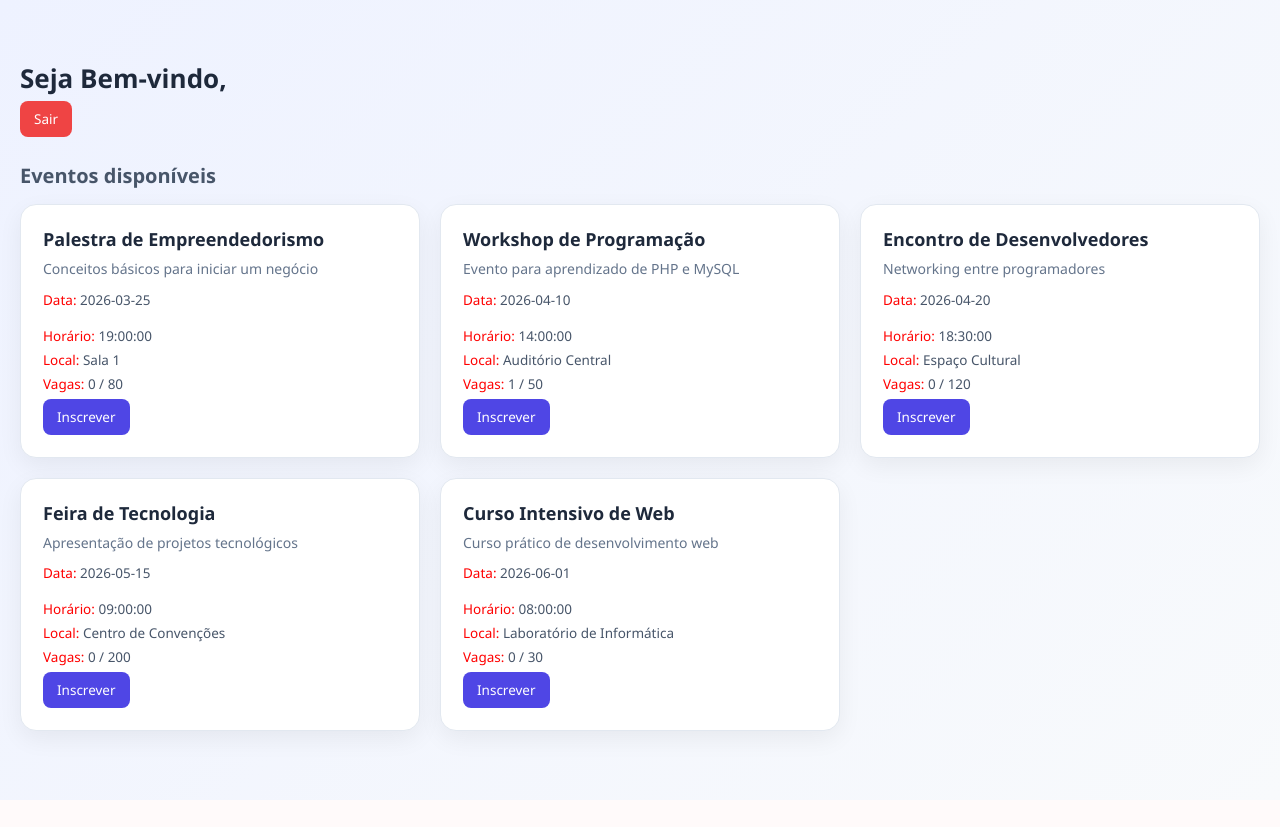
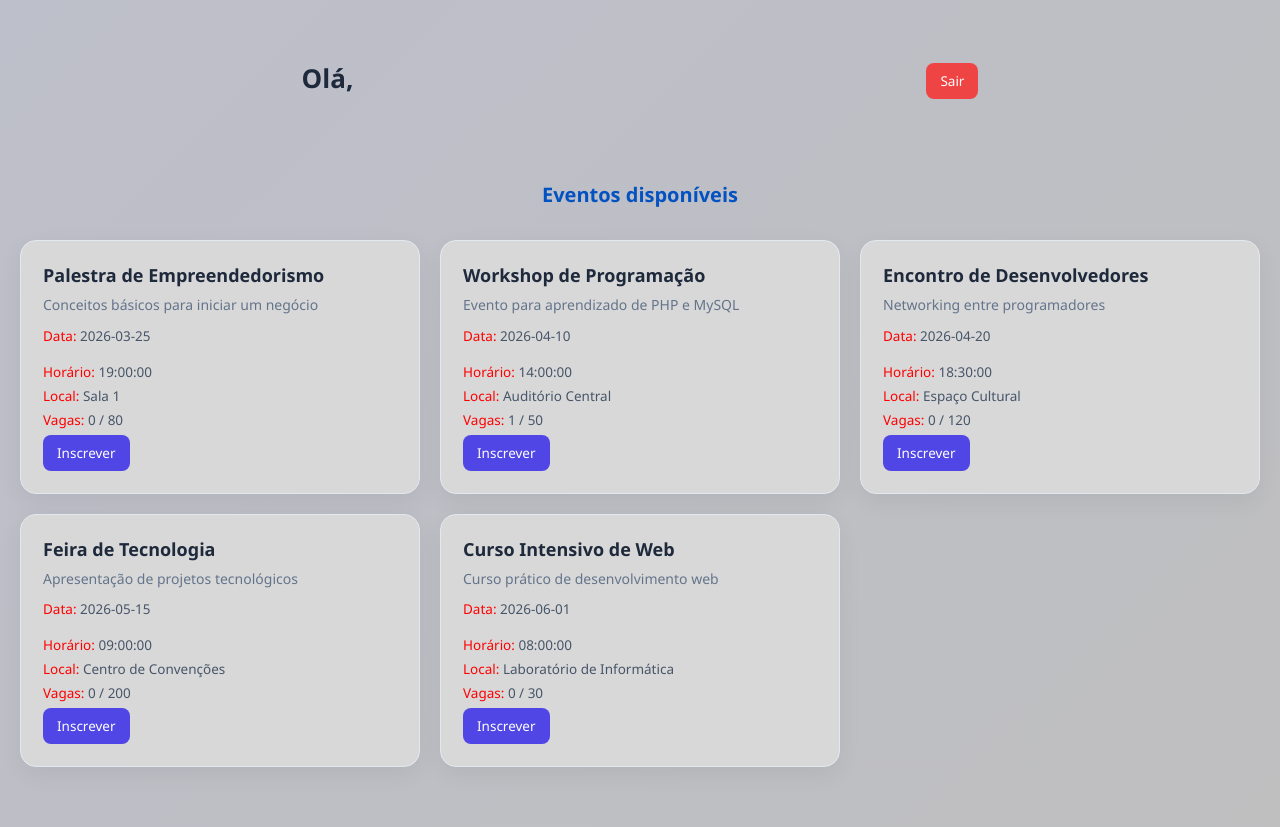
Before and after one commit to Dhiogo-Antonio/gerenciamento-eventos, a PHP site: page / in a window 1280 px wide. Before the commit the page ends 800 px from the top, so only its background shows below. Run offline with PHP 8.4, Linux system fonts and the light colour scheme; the visitor is signed in with stand-in values (Sample User, id 1); data comes from the database, SQL or seed files in the repository; tables that the repository leaves empty hold one stand-in row (values such as "Sample post"); a stand-in replaces the project's code that opens the database connection.

Commit message:
settings

```diff
--- a/Usuario/cancelarInscricao.php
+++ b/Usuario/cancelarInscricao.php
@@ -2,7 +2,7 @@
 session_start();
 require_once "../db/database.php";
 
-// 🔐 Verifica login
+
 if (!isset($_SESSION['participante'])) {
     header("Location: ../public/login.php");
     exit;
@@ -11,7 +11,6 @@ if (!isset($_SESSION['participante'])) {
 $participante = $_SESSION['participante'];
 $evento_id = $_GET['id'];
 
-// Deletar inscrição
 $stmt = $pdo->prepare("DELETE FROM inscricoes
                        WHERE evento_id = ?
                        AND participante_id = ?");
--- a/Usuario/inscrever.php
+++ b/Usuario/inscrever.php
@@ -10,7 +10,7 @@ if (!isset($_SESSION['participante'])) {
 $participante = $_SESSION['participante'];
 $evento_id = $_GET['id'];
 
-// 1. Já inscrito?
+
 $stmt = $pdo->prepare("SELECT * FROM inscricoes WHERE evento_id = ? AND participante_id = ?");
 $stmt->execute([$evento_id, $participante['id']]);
 
@@ -19,7 +19,6 @@ if ($stmt->rowCount() > 0) {
     exit;
 }
 
-// 2. Verificar vagas
 $stmt = $pdo->prepare("SELECT max_participantes FROM eventos WHERE id = ?");
 $stmt->execute([$evento_id]);
 $evento = $stmt->fetch();
@@ -33,7 +32,7 @@ if ($total >= $evento['max_participantes']) {
     exit;
 }
 
-// 3. Inserir
+
 $stmt = $pdo->prepare("INSERT INTO inscricoes (evento_id, participante_id) VALUES (?, ?)");
 $stmt->execute([$evento_id, $participante['id']]);
 
--- a/admin/index.php
+++ b/admin/index.php
@@ -1,5 +1,5 @@
 <!DOCTYPE html>
-<html lang="en">
+<html lang="pt-br">
 <head>
     <meta charset="UTF-8">
     <meta name="viewport" content="width=device-width, initial-scale=1.0">
--- a/public/css/style.css
+++ b/public/css/style.css
@@ -7,7 +7,7 @@
 
 
 body {
-    background: linear-gradient(135deg, #eef2ff, #f8fafc);
+    background: linear-gradient(135deg, #bdbfca, #bfbfc0);
     color: #1e293b;
 }
 
@@ -26,16 +26,21 @@ body {
 }
 
 .subtitle {
+    display: flex;
+    justify-content: center;
+    align-items: center;
     font-size: 20px;
-    margin: 25px 0 15px;
-    color: #475569;
+    margin: 25px 0 2rem;
+    color: #0352c2;
 }
 
 
 .top-actions {
     display: flex;
+    justify-content: space-around;
+    align-items: center;
     gap: 10px;
-    margin-bottom: 20px;
+    margin-bottom: 5rem;
 }
 
 
@@ -47,7 +52,7 @@ body {
 
 
 .card {
-    background: #ffffff;
+    background: #d8d8d8;
     padding: 22px;
     border-radius: 16px;
     box-shadow: 0 8px 25px rgba(0,0,0,0.06);
--- a/public/index.php
+++ b/public/index.php
@@ -17,9 +17,10 @@ $eventos = $stmt->fetchAll(PDO::FETCH_ASSOC);
 
 <div class="container">
 
-<h2 class="title">Seja Bem-vindo, <?php echo $participante['nome']; ?></h2>
+
 
 <div class="top-actions">
+    <h2 class="title">Olá, <?php echo $participante['nome']; ?></h2>
     <?php if ($participante['tipo'] == 'admin'): ?>
         <a class="btn btn-success" href="../admin/index.php">Admin</a>
     <?php endif; ?>
--- a/public/logout.php
+++ b/public/logout.php
@@ -1,12 +1,7 @@
 <?php
 session_start();
-
-// Remove todas as variáveis de sessão
 $_SESSION = [];
-
-// Destroi a sessão
 session_destroy();
 
-// Redireciona para login
 header("Location: index.php");
 exit;
```
